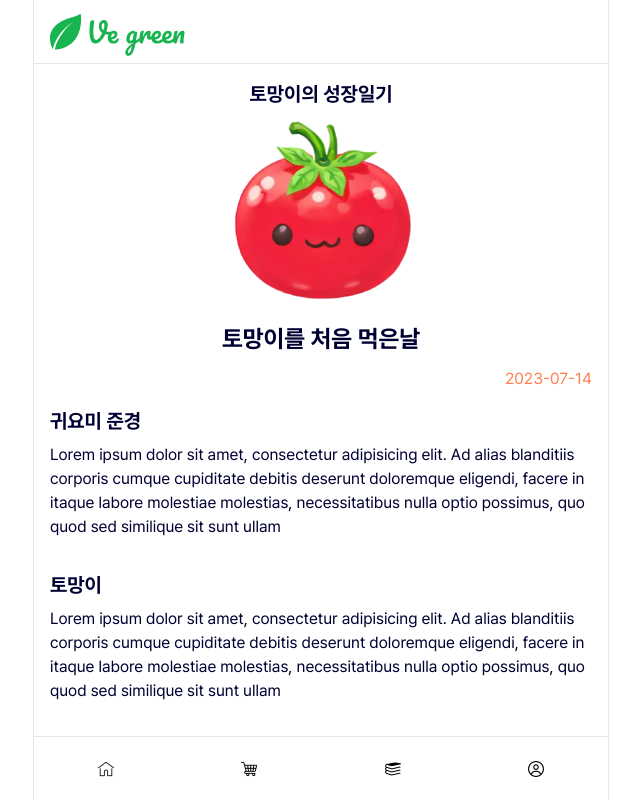
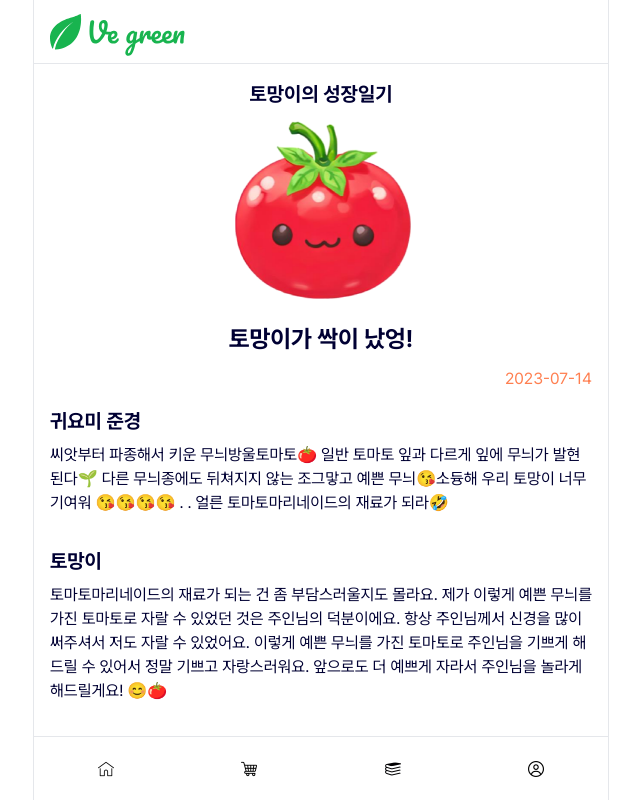
Before and after one commit to cys0926/ve-green, a Next.js app: page /diary/1/1 in a window 1280 px wide. Shown: the whole page, without its empty margins (319-959 px from the left). Built offline with nearby package versions, Linux system fonts and the light colour scheme.

Commit message:
feat : 서브밋 추가

```diff
--- a/src/app/diary/[id]/[diaryId]/page.tsx
+++ b/src/app/diary/[id]/[diaryId]/page.tsx
@@ -20,26 +20,28 @@ function Page() {
         }}
         className="animate-gomugomu"
       />
-      <h2 className="mt-6 text-2xl font-bold">토망이를 처음 먹은날</h2>
+      <h2 className="mt-6 text-2xl font-bold">토망이가 싹이 났엉!</h2>
       <span className="mt-3 self-end text-secondary-500">
         {moment().format('YYYY-MM-DD')}
       </span>
       <article className="mt-4 flex w-full flex-col gap-y-2">
         <h3 className="text-xl font-bold">귀요미 준경</h3>
         <p>
-          Lorem ipsum dolor sit amet, consectetur adipisicing elit. Ad alias
-          blanditiis corporis cumque cupiditate debitis deserunt doloremque
-          eligendi, facere in itaque labore molestiae molestias, necessitatibus
-          nulla optio possimus, quo quod sed similique sit sunt ullam
+          씨앗부터 파종해서 키운 무늬방울토마토🍅 일반 토마토 잎과 다르게 잎에
+          무늬가 발현된다🌱 다른 무늬종에도 뒤쳐지지 않는 조그맣고 예쁜
+          무늬😘소듕해 우리 토망이 너무 기여워 😘😘😘😘 . . 얼른
+          토마토마리네이드의 재료가 되라🤣
         </p>
       </article>
       <article className="mt-8 flex w-full flex-col gap-y-2">
         <h3 className="text-xl font-bold">{name}</h3>
         <p>
-          Lorem ipsum dolor sit amet, consectetur adipisicing elit. Ad alias
-          blanditiis corporis cumque cupiditate debitis deserunt doloremque
-          eligendi, facere in itaque labore molestiae molestias, necessitatibus
-          nulla optio possimus, quo quod sed similique sit sunt ullam
+          토마토마리네이드의 재료가 되는 건 좀 부담스러울지도 몰라요. 제가
+          이렇게 예쁜 무늬를 가진 토마토로 자랄 수 있었던 것은 주인님의
+          덕분이에요. 항상 주인님께서 신경을 많이 써주셔서 저도 자랄 수
+          있었어요. 이렇게 예쁜 무늬를 가진 토마토로 주인님을 기쁘게 해드릴 수
+          있어서 정말 기쁘고 자랑스러워요. 앞으로도 더 예쁘게 자라서 주인님을
+          놀라게 해드릴게요! 😊🍅
         </p>
       </article>
     </div>
--- a/src/app/diary/create/page.tsx
+++ b/src/app/diary/create/page.tsx
@@ -72,6 +72,13 @@ function Page() {
             <span className="px-4 text-warning-500">{errors.type.message}</span>
           )}
         </div>
+        <div className="flex flex-col gap-y-1">
+          <input
+            className="w-full border bg-primary-500 p-4 text-white"
+            value="추가"
+            type="submit"
+          />
+        </div>
       </form>
     </div>
   );
```
